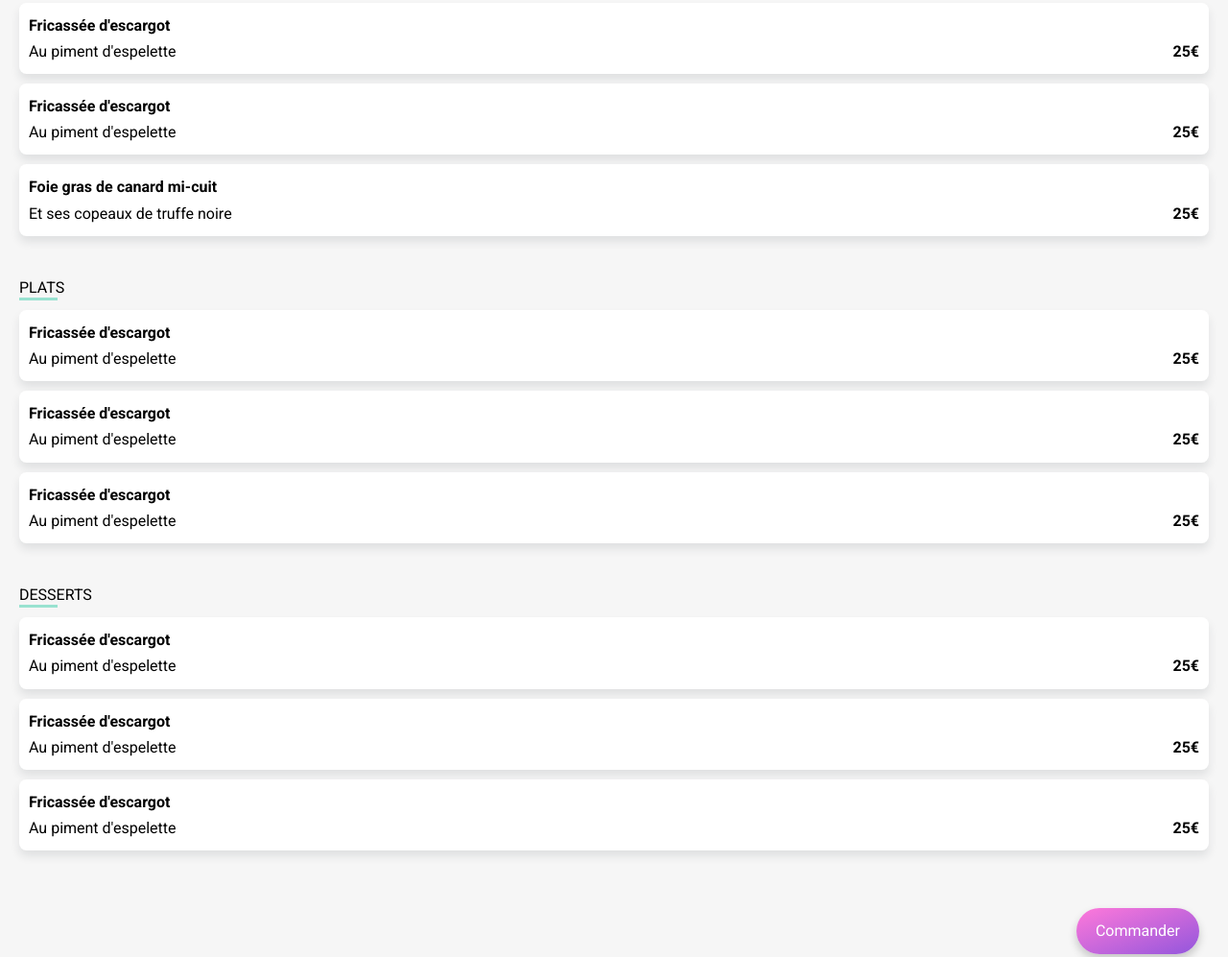
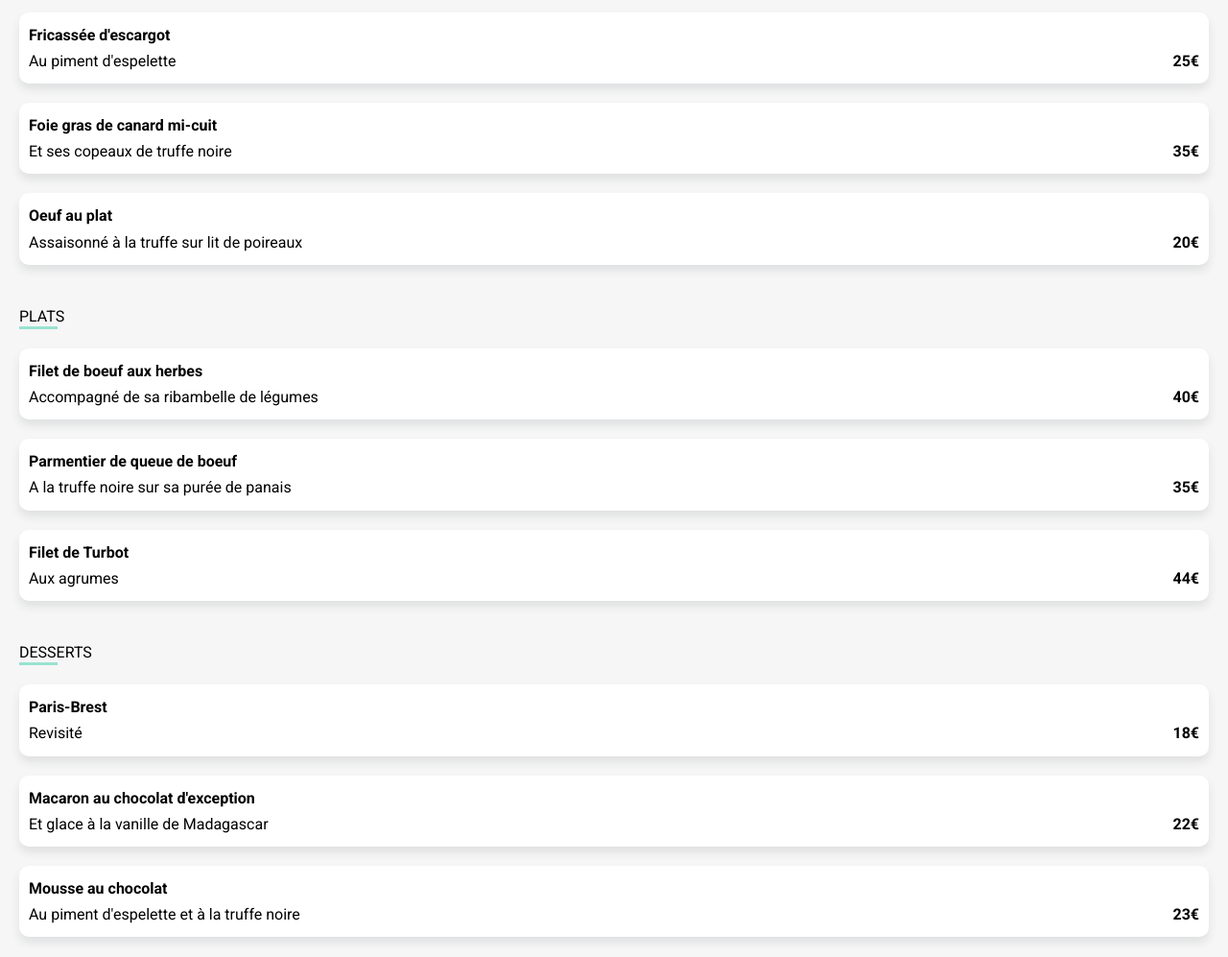
Before and after one commit to Stephan075/FolioStephan_3_19082021, a website: page la_palette_du_gout.html in a window 1280 px wide. Shown: the part 459-1456 px from the top of the page at 96% size. Drawn offline with Linux system fonts and the light colour scheme; a web font is replaced by a local one.

Commit message:
page restaurant : menu complet text & margin menu_item

```diff
--- a/assets/scss/pages/_menu.scss
+++ b/assets/scss/pages/_menu.scss
@@ -79,8 +79,8 @@ $color-icon: #99e2d0;
   background-color: $background-menuItem;
   padding: 1rem;
   display: flex;
-  border-radius: 0.75rem;
-  margin: 1rem 0;
+  border-radius: 1rem;
+  margin: 2rem 0;
   box-shadow: 0 0.6rem 1rem rgba($color-black, 0.1);
   overflow: hidden;
   cursor: pointer;
--- a/la_palette_du_gout.html
+++ b/la_palette_du_gout.html
@@ -30,7 +30,8 @@
   <!-- hero -->
   <div class="menu__hero">
     <div class="menu__hero--img">
-      <img src="./assets/images/restaurants/jay-wennington-N_Y88TWmGwA-unsplash.jpg" alt="">
+      <img src="./assets/images/restaurants/jay-wennington-N_Y88TWmGwA-unsplash.jpg"
+        alt="image restaurant : La palette du goût">
     </div>
   </div>
 
@@ -61,10 +62,10 @@
         <!-- 2 -->
         <div class="menu__item">
           <header class="menu__item--header">
-            <h4 class="title">Fricassée d'escargot</h4>
-            <p class="description">Au piment d'espelette</p>
+            <h4 class="title">Foie gras de canard mi-cuit</h4>
+            <p class="description">Et ses copeaux de truffe noire</p>
           </header>
-          <div class="menu__item--price">25€</div>
+          <div class="menu__item--price">35€</div>
           <div class="menu__item--confirmation">
             <div class="icon">
               <i class="fas fa-check"></i>
@@ -75,10 +76,10 @@
         <!-- 3 -->
         <div class="menu__item">
           <header class="menu__item--header">
-            <h4 class="title">Foie gras de canard mi-cuit</h4>
-            <p class="description">Et ses copeaux de truffe noire</p>
+            <h4 class="title">Oeuf au plat</h4>
+            <p class="description">Assaisonné à la truffe sur lit de poireaux</p>
           </header>
-          <div class="menu__item--price">25€</div>
+          <div class="menu__item--price">20€</div>
           <div class="menu__item--confirmation">
             <div class="icon">
               <i class="fas fa-check"></i>
@@ -92,10 +93,10 @@
         <!-- 1 -->
         <div class="menu__item">
           <header class="menu__item--header">
-            <h4 class="title">Fricassée d'escargot</h4>
-            <p class="description">Au piment d'espelette</p>
+            <h4 class="title">Filet de boeuf aux herbes</h4>
+            <p class="description">Accompagné de sa ribambelle de légumes</p>
           </header>
-          <div class="menu__item--price">25€</div>
+          <div class="menu__item--price">40€</div>
           <div class="menu__item--confirmation">
             <div class="icon">
               <i class="fas fa-check"></i>
@@ -106,10 +107,10 @@
         <!-- 2 -->
         <div class="menu__item">
           <header class="menu__item--header">
-            <h4 class="title">Fricassée d'escargot</h4>
-            <p class="description">Au piment d'espelette</p>
+            <h4 class="title">Parmentier de queue de boeuf</h4>
+            <p class="description">A la truffe noire sur sa purée de panais</p>
           </header>
-          <div class="menu__item--price">25€</div>
+          <div class="menu__item--price">35€</div>
           <div class="menu__item--confirmation">
             <div class="icon">
               <i class="fas fa-check"></i>
@@ -120,10 +121,10 @@
         <!-- 3 -->
         <div class="menu__item">
           <header class="menu__item--header">
-            <h4 class="title">Fricassée d'escargot</h4>
-            <p class="description">Au piment d'espelette</p>
+            <h4 class="title">Filet de Turbot</h4>
+            <p class="description">Aux agrumes</p>
           </header>
-          <div class="menu__item--price">25€</div>
+          <div class="menu__item--price">44€</div>
           <div class="menu__item--confirmation">
             <div class="icon">
               <i class="fas fa-check"></i>
@@ -137,10 +138,10 @@
         <!-- 1 -->
         <div class="menu__item">
           <header class="menu__item--header">
-            <h4 class="title">Fricassée d'escargot</h4>
-            <p class="description">Au piment d'espelette</p>
+            <h4 class="title">Paris-Brest</h4>
+            <p class="description">Revisité</p>
           </header>
-          <div class="menu__item--price">25€</div>
+          <div class="menu__item--price">18€</div>
           <div class="menu__item--confirmation">
             <div class="icon">
               <i class="fas fa-check"></i>
@@ -151,10 +152,10 @@
         <!-- 2 -->
         <div class="menu__item">
           <header class="menu__item--header">
-            <h4 class="title">Fricassée d'escargot</h4>
-            <p class="description">Au piment d'espelette</p>
+            <h4 class="title">Macaron au chocolat d'exception</h4>
+            <p class="description">Et glace à la vanille de Madagascar</p>
           </header>
-          <div class="menu__item--price">25€</div>
+          <div class="menu__item--price">22€</div>
           <div class="menu__item--confirmation">
             <div class="icon">
               <i class="fas fa-check"></i>
@@ -165,10 +166,10 @@
         <!-- 3 -->
         <div class="menu__item">
           <header class="menu__item--header">
-            <h4 class="title">Fricassée d'escargot</h4>
-            <p class="description">Au piment d'espelette</p>
+            <h4 class="title">Mousse au chocolat</h4>
+            <p class="description">Au piment d'espelette et à la truffe noire</p>
           </header>
-          <div class="menu__item--price">25€</div>
+          <div class="menu__item--price">23€</div>
           <div class="menu__item--confirmation">
             <div class="icon">
               <i class="fas fa-check"></i>
```
Also changed, not shown: assets/css/style.css.
